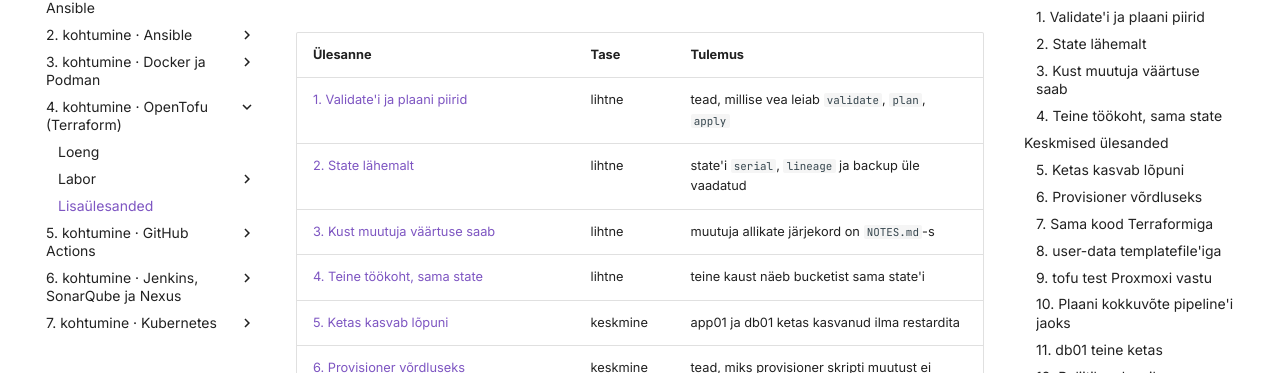
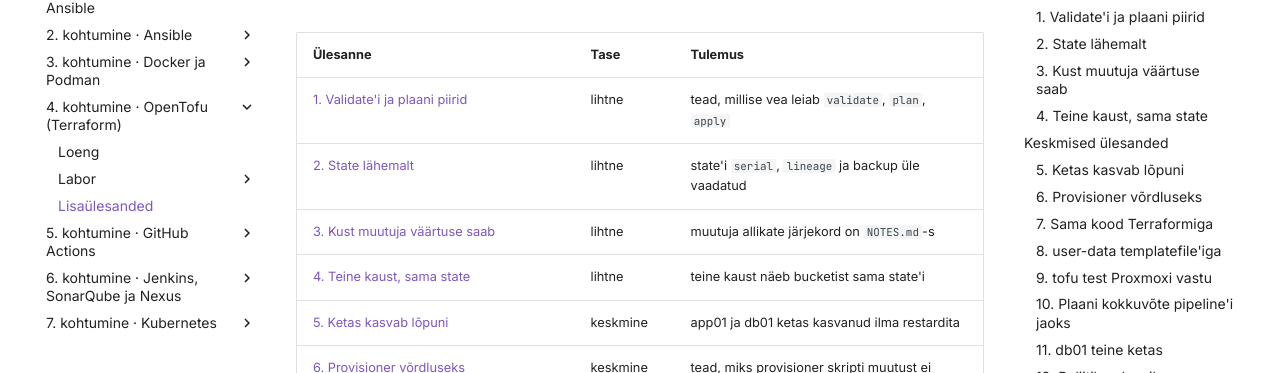
Before and after one commit to hkhk-tk/is1-automatiseerimine, an MkDocs documentation site: the page built from docs/k04/lisa.md, in a window 1280 px wide and 900 px high. Shown: the part 196-569 px from the top of the window. Built offline with MkDocs 1.6.1 and Material for MkDocs 9.7.7, drawn with Linux system fonts in a browser that asks for light colours; comment, search, counter and statistics services are not loaded; some of the changed text lies outside the part shown.

Commit message:
Selgem sõnastus: töökoht → control node / kaust

```diff
--- a/docs/k04/lab-3-moodul-state.md
+++ b/docs/k04/lab-3-moodul-state.md
@@ -207,4 +207,4 @@ Tühi `grep` väljund tähendab, et Giti ei läinud ei backendi aadress ega stat
 
 **Kaust on asendatav, state mitte.** Kõik, kes käivitavad sama koodi sama backendi ja võtmega, näevad sama state'i, ka kaust, kus pole ühtegi state-faili. Sama kehtib pipeline'i kohta: CI-masin on iga käivituse järel tühi, aga näeb sama taristut, sest backend on jagatud.
 
-Kui jõudsid kiiremini: [Lisaülesanded → 4. Teine töökoht, sama state](lisa.md#4-teine-tookoht-sama-state), näitad teisest kaustast ilma ühegi state-failita, et bucketis olev state on kõigi jaoks sama.
+Kui jõudsid kiiremini: [Lisaülesanded → 4. Teine kaust, sama state](lisa.md#4-teine-kaust-sama-state), näitad teisest kaustast ilma ühegi state-failita, et bucketis olev state on kõigi jaoks sama.
--- a/docs/k04/lisa.md
+++ b/docs/k04/lisa.md
@@ -12,7 +12,7 @@ tags:
 | [1. Validate'i ja plaani piirid](#1-validatei-ja-plaani-piirid) | lihtne | tead, millise vea leiab `validate`, `plan`, `apply` |
 | [2. State lähemalt](#2-state-lahemalt) | lihtne | state'i `serial`, `lineage` ja backup üle vaadatud |
 | [3. Kust muutuja väärtuse saab](#3-kust-muutuja-vaartuse-saab) | lihtne | muutuja allikate järjekord on `NOTES.md`-s |
-| [4. Teine töökoht, sama state](#4-teine-tookoht-sama-state) | lihtne | teine kaust näeb bucketist sama state'i |
+| [4. Teine kaust, sama state](#4-teine-kaust-sama-state) | lihtne | teine kaust näeb bucketist sama state'i |
 | [5. Ketas kasvab lõpuni](#5-ketas-kasvab-lopuni) | keskmine | app01 ja db01 ketas kasvanud ilma restardita |
 | [6. Provisioner võrdluseks](#6-provisioner-vordluseks) | keskmine | tead, miks provisioner skripti muutust ei märka |
 | [7. Sama kood Terraformiga](#7-sama-kood-terraformiga) | keskmine | Tofu ja Terraformi plaan koopias võrreldud |
@@ -160,7 +160,7 @@ Vihje: järjekord ja joonis on lehe [Viis VM-i muutujatega](lab-2-viis-vmi.md#mi
 
     Kontroll: pärast `rm`-i annab esimene käsk jälle `terraform.tfvars`-i väärtuse ja `git status --short` ei näita `proov.auto.tfvars`-i. Pipeline'is tähendab see, et `TF_VAR_*` ei kirjuta üle väärtust, mis on repos `*.tfvars` failis.
 
-### 4. Teine töökoht, sama state
+### 4. Teine kaust, sama state
 
 **Tase:** lihtne · **Eeldus:** [Moodul, moved ja state](lab-3-moodul-state.md)
 
```
Also changed, not shown: docs/index.md (+1 -1 lines), docs/k06/lab-1-agent.md (+1 -1 lines), docs/00-ulevaade/assets/k00_labori-seisu-topoloogia.svg.
